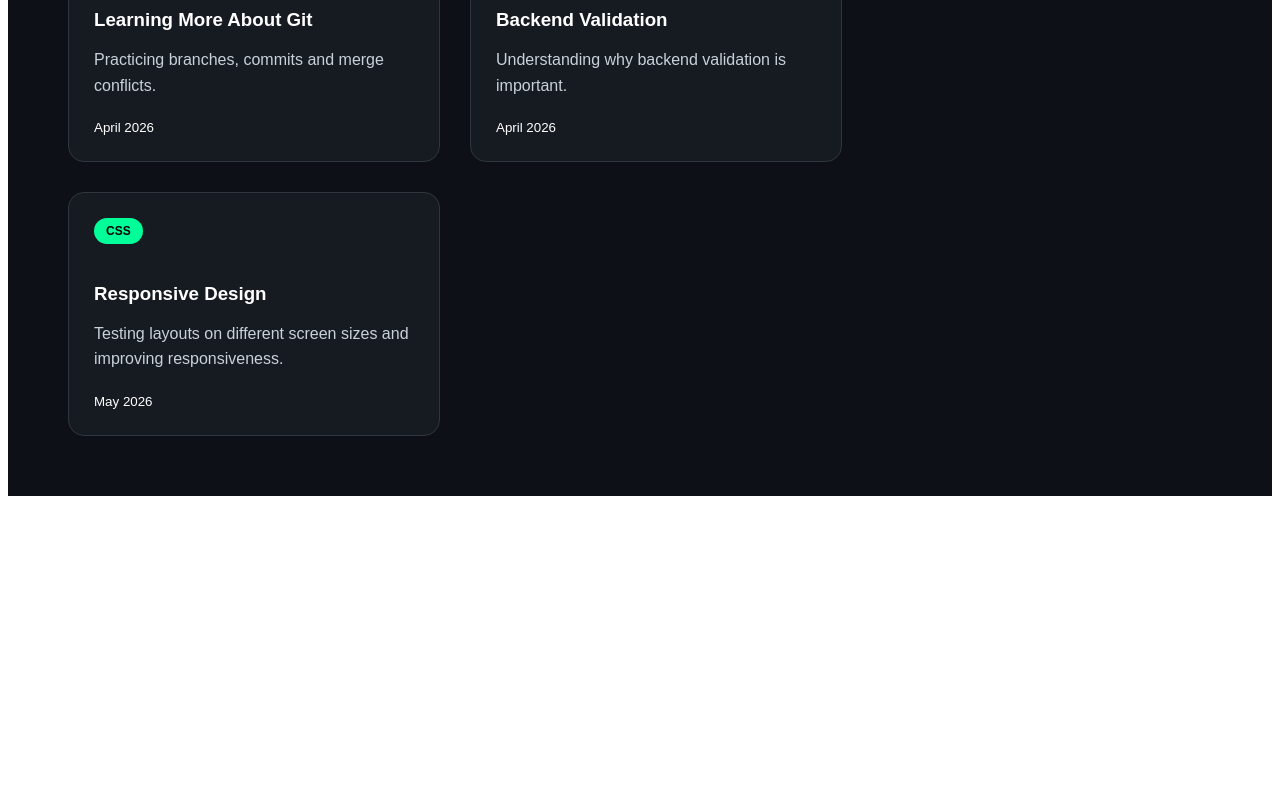
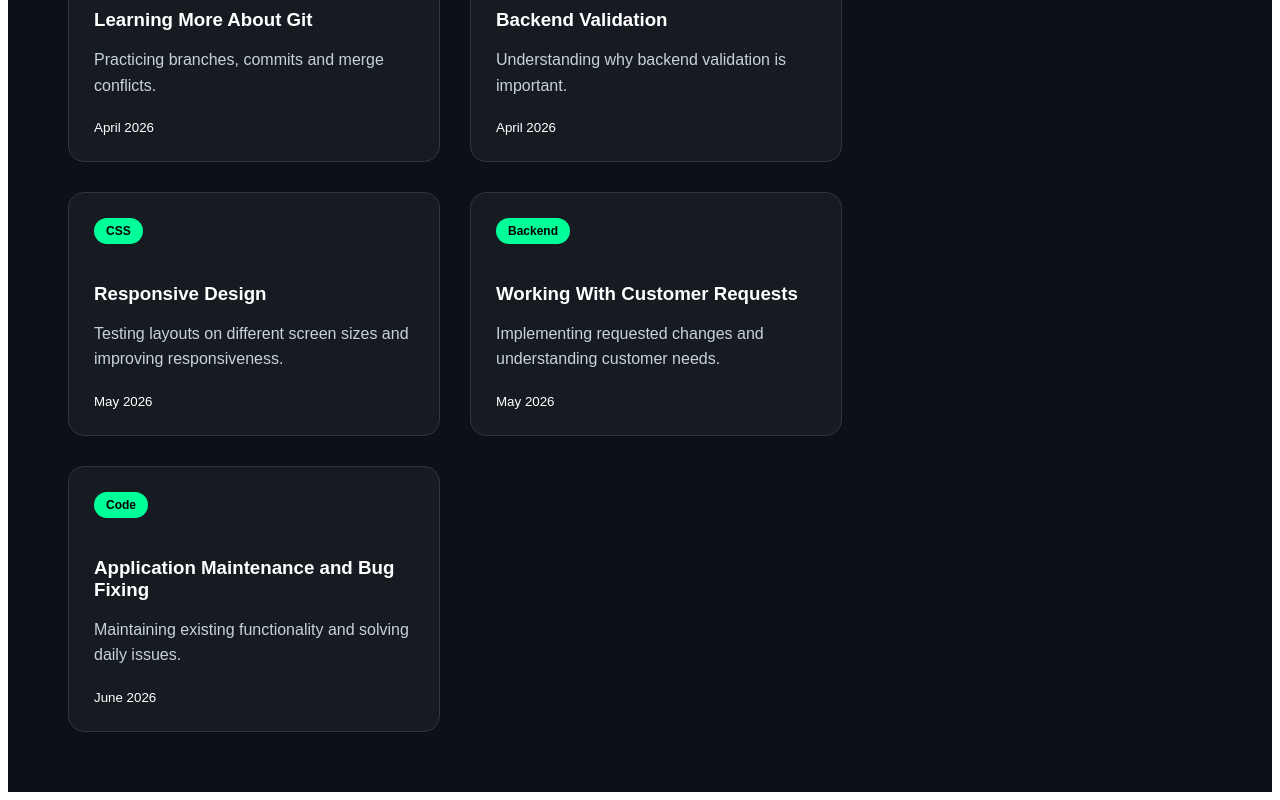
Before and after one commit to MengranHao1998/internship-portfolio, a Next.js app: page / in a window 1280 px wide. Shown: the part 2459-3259 px from the top of the page. Before the commit the page ends 2963 px from the top, so only its background shows below. Built offline with nearby package versions, Linux system fonts and the light colour scheme.

Commit message:
Update page.tsx

```diff
--- a/app/page.tsx
+++ b/app/page.tsx
@@ -105,6 +105,20 @@ const latestPosts = [
     tag: "CSS",
     date: "May 2026",
   },
+  {
+  title: "Working With Customer Requests",
+  description:
+    "Implementing requested changes and understanding customer needs.",
+  tag: "Backend",
+  date: "May 2026",
+},
+{
+  title: "Application Maintenance and Bug Fixing",
+  description:
+    "Maintaining existing functionality and solving daily issues.",
+  tag: "Code",
+  date: "June 2026",
+},
 ];
 
 export default function HomePage() {
```
